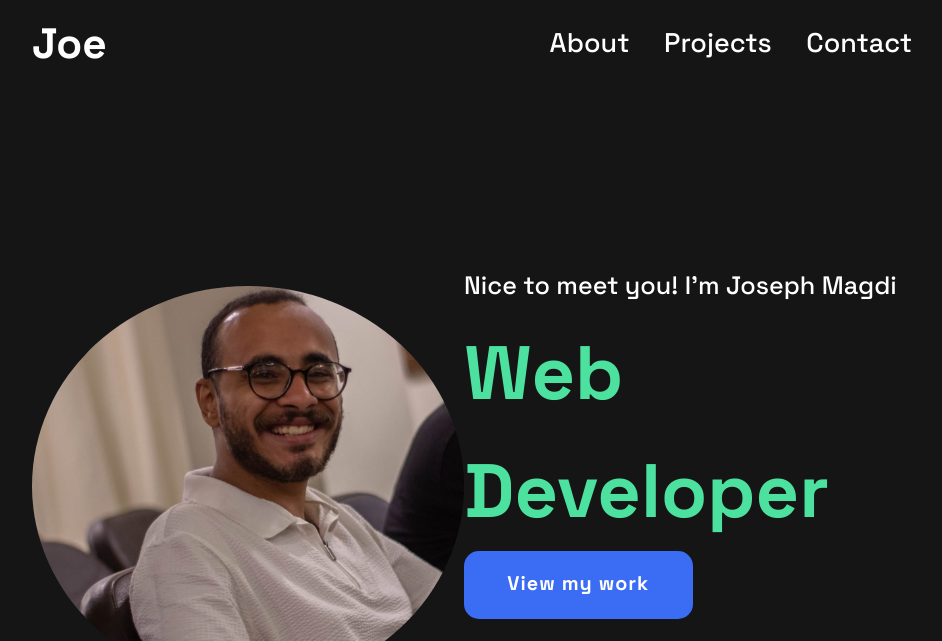
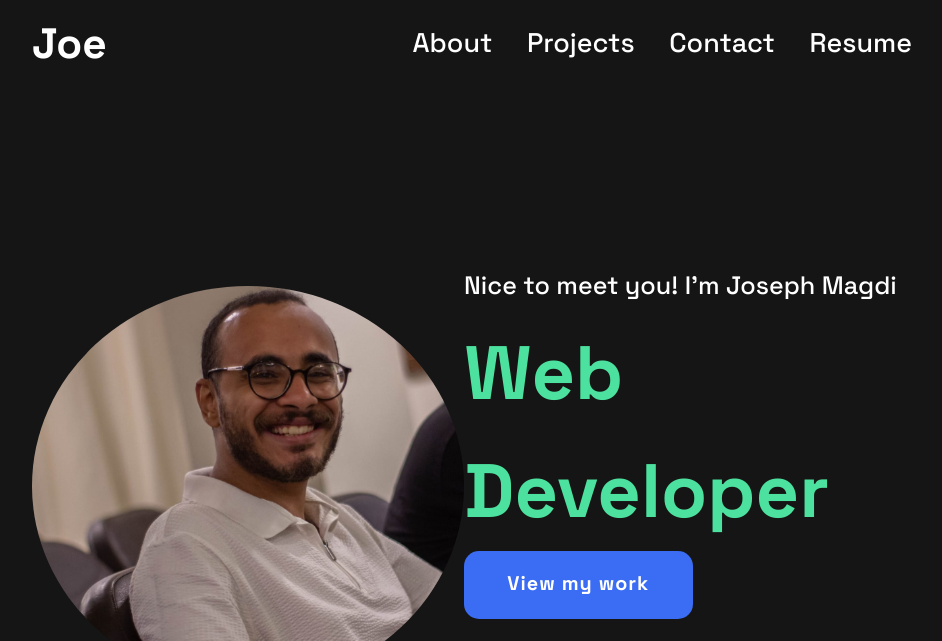
Before and after one commit to josephmagdi/CodeAlpha_Portfolio, a plain HTML site: page index.html in a window 1280 px wide. Shown: the top 641 px of the page, without its empty margins (168-1110 px from the left). Drawn offline with Linux system fonts and the light colour scheme.

Commit message:
added resume link

```diff
--- a/index.html
+++ b/index.html
@@ -10,7 +10,7 @@
     rel="stylesheet"
     />
     <link rel="stylesheet" href="./style.css">
-    <title>Frontend Developer</title>
+    <title>Portfolio Website</title>
 </head>
 <body>
 
@@ -21,6 +21,10 @@
             <a href="#About">About</a>
             <a href="#Projects">Projects</a>
             <a href="#Contact">Contact</a>
+            <a
+            target="_blank"
+            href="https://drive.google.com/file/d/1qmOiQTJ9xX417yxevOoFIpekZxw8jb13/view?usp=drivesdk"
+            >Resume</a>
         </nav>
 
     </header>
```
